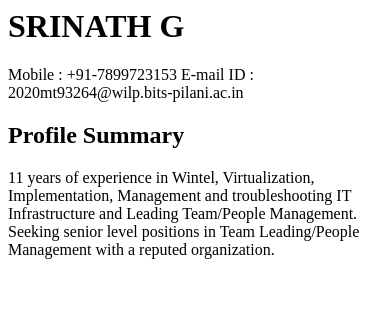
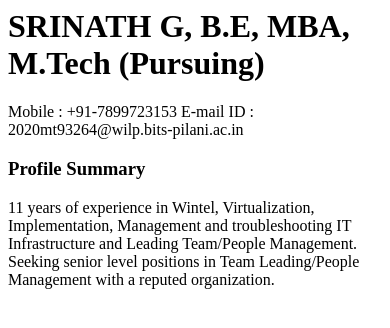
Before and after one commit to srinath2486/srinathbits, a plain HTML site: page index.html in a window 390 px wide. Drawn offline with Linux system fonts and the light colour scheme.

Commit message:
Update index.html

```diff
--- a/index.html
+++ b/index.html
@@ -1,8 +1,8 @@
-<h1>SRINATH G</h1>
+<h1>SRINATH G, B.E, MBA, M.Tech (Pursuing)</h1>
 
-Mobile  : +91-7899723153
-E-mail ID : 2020mt93264@wilp.bits-pilani.ac.in
+<h10>Mobile  : +91-7899723153</h10>
+<h10>E-mail ID : 2020mt93264@wilp.bits-pilani.ac.in</h10>
 
 
-<h2>Profile Summary</h2>
+<h3>Profile Summary</h3>
 11 years of experience in Wintel, Virtualization, Implementation, Management and troubleshooting IT Infrastructure and Leading Team/People Management. Seeking senior level positions in Team Leading/People Management with a reputed organization.
```
